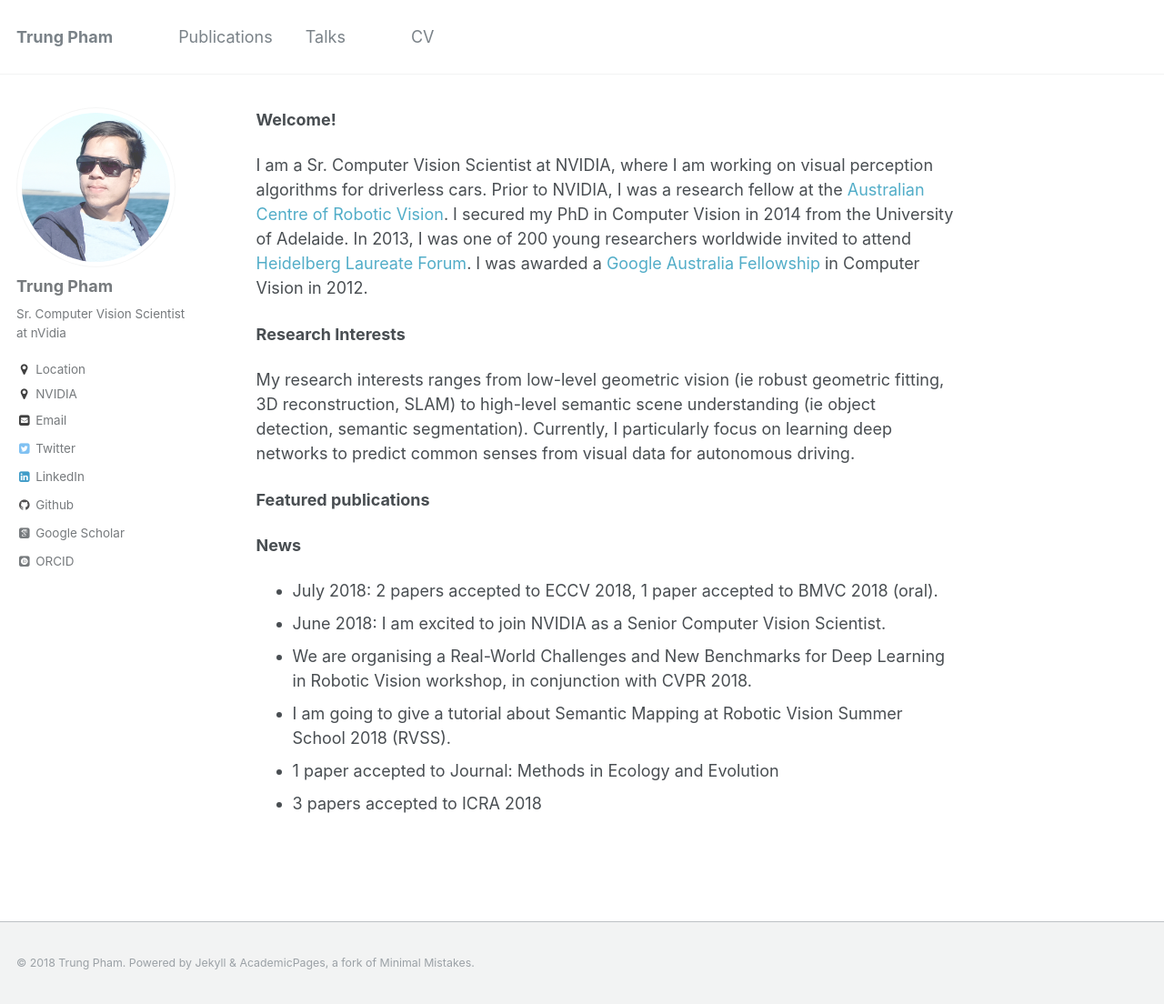
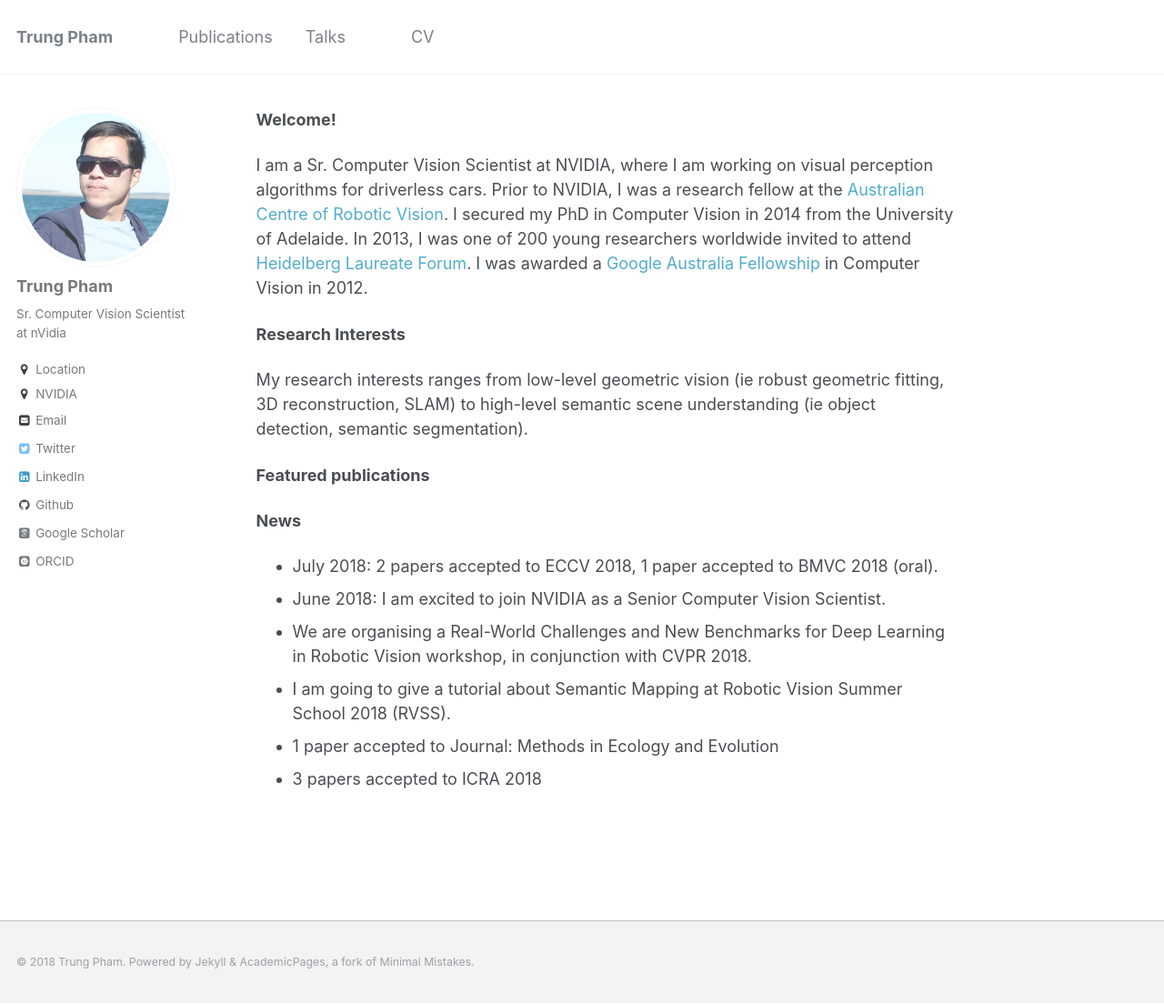
Before and after one commit to trungtpham/trungtpham.github.io, a Jekyll site: the page built from index.md, in a window 1280 px wide and 1104 px high. Shown: the whole window at 91% size. Built offline with Jekyll 4.4.1, drawn with Linux system fonts in a browser that asks for light colours; some web fonts are replaced; our own code applies the rules of GitHub Pages for plain Markdown files.

Commit message:
Update index.md

```diff
--- a/index.md
+++ b/index.md
@@ -4,7 +4,7 @@
 
 **Research Interests**
 
-My research interests ranges from low-level geometric vision (ie robust geometric fitting, 3D reconstruction, SLAM) to high-level semantic scene understanding (ie object detection, semantic segmentation). Currently, I particularly focus on learning deep networks to predict common senses from visual data for autonomous driving.
+My research interests ranges from low-level geometric vision (ie robust geometric fitting, 3D reconstruction, SLAM) to high-level semantic scene understanding (ie object detection, semantic segmentation).
 
 **Featured publications**
 
```
